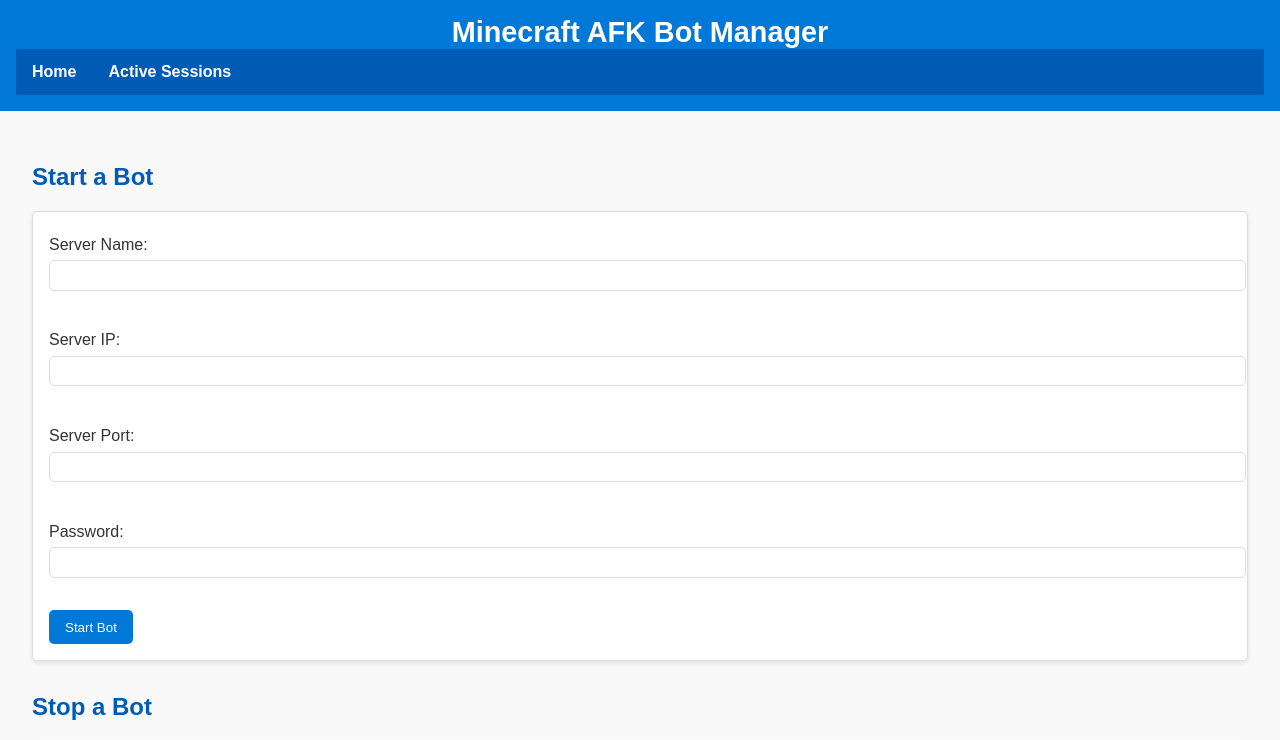
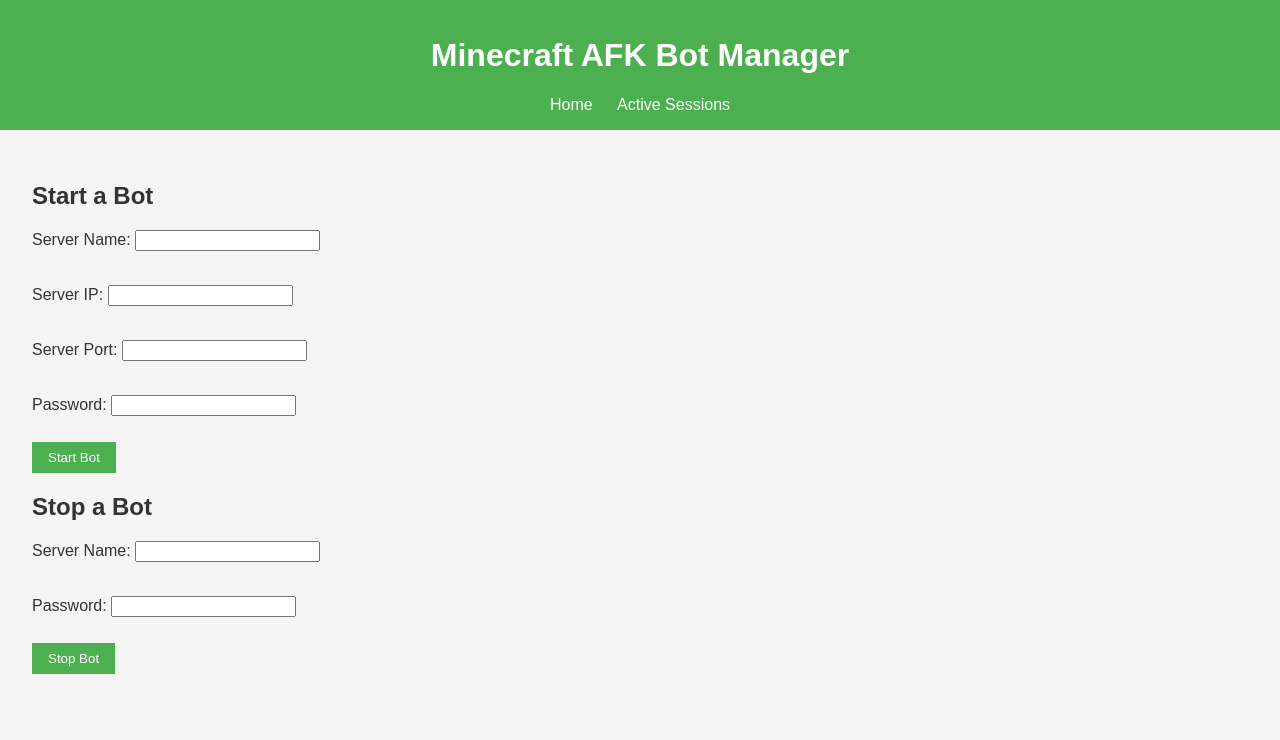
Before and after one commit to Yoshialt123/Minecraft-Afk-Bot_Site, a website: page public/index.html in a window 1280 px wide. Shown: the top 740 px of the page. Drawn offline with Linux system fonts and the light colour scheme.

Commit message:
Update style.css

```diff
--- a/public/style.css
+++ b/public/style.css
@@ -1,103 +1,68 @@
-/* General Page Styling */
 body {
   font-family: Arial, sans-serif;
   margin: 0;
   padding: 0;
-    background-color: #f9f9f9;
+  background-color: #f5f5f5;
   color: #333;
 }
 
 header {
-    background-color: #0078D7;
-    padding: 1em;
+  background-color: #4CAF50;
+  color: white;
+  padding: 1rem;
   text-align: center;
-    color: white;
-}
-
-header h1 {
-    margin: 0;
-    font-size: 1.8em;
-}
-
-/* Navigation Menu */
-nav {
-    background-color: #005bb5;
-    overflow: hidden;
 }
 
 nav a {
-    float: left;
-    display: block;
   color: white;
-    text-align: center;
-    padding: 14px 16px;
+  margin: 0 10px;
   text-decoration: none;
-    font-weight: bold;
 }
 
 nav a:hover {
-    background-color: #004080;
+  text-decoration: underline;
 }
 
-/* Main Content Styling */
 main {
-    padding: 2em;
-}
-
-h2 {
-    color: #005bb5;
+  padding: 2rem;
 }
 
 form {
-    margin-bottom: 2em;
-    padding: 1em;
-    background-color: white;
-    border: 1px solid #ddd;
-    border-radius: 5px;
-    box-shadow: 0 2px 5px rgba(0, 0, 0, 0.1);
+  margin: 1rem 0;
 }
 
 form label {
   display: block;
-    margin: 0.5em 0;
+  margin: 0.5rem 0;
 }
 
-form input {
-    width: 100%;
-    padding: 0.5em;
-    margin: 0.5em 0;
-    border: 1px solid #ddd;
-    border-radius: 5px;
-}
-
-form button {
-    background-color: #0078D7;
+button {
+  background-color: #4CAF50;
   color: white;
   border: none;
-    padding: 0.7em 1.2em;
-    border-radius: 5px;
+  padding: 0.5rem 1rem;
   cursor: pointer;
 }
 
-form button:hover {
-    background-color: #005bb5;
+button:hover {
+  background-color: #45a049;
 }
 
-/* Table Styling */
 table {
   width: 100%;
   border-collapse: collapse;
-    margin-top: 1em;
-    background-color: white;
+  margin-top: 1rem;
 }
 
-table th, table td {
+table, th, td {
   border: 1px solid #ddd;
-    padding: 10px;
-    text-align: left;
 }
 
-table th {
-    background-color: #0078D7;
-    color: white;
+th, td {
+  text-align: left;
+  padding: 8px;
 }
+
+th {
+  background-color: #f2f2f2;
+}
```
Lines whose indentation alone changed are shown as unchanged.
